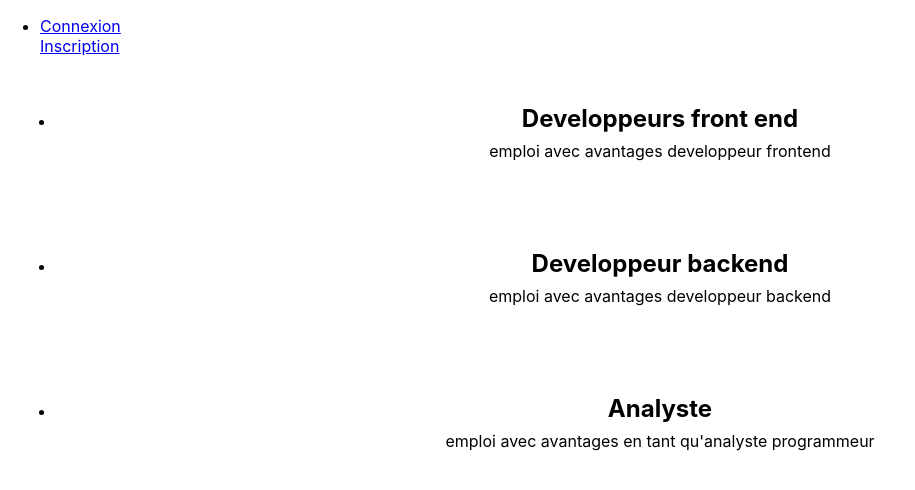
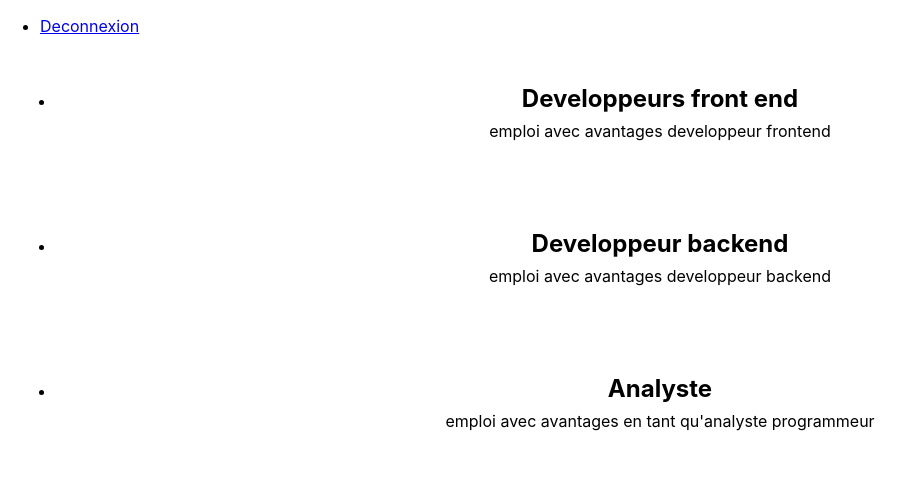
Before and after one commit to MyriamAssam/ProjetJob, a React (Create React App) app in the folder Frontend/: page /offres in a window 1280 px wide. Shown: the top 490 px of the page, without its empty margins (0-915 px from the left). Built offline with nearby package versions, Linux system fonts and the light colour scheme; sample sign-in values are in the browser's storage.

Commit message:
Fait : Affiche connexion/inscription ou deconnexion selon si connected

```diff
--- a/Frontend/src/components/OffersList/OffersList.jsx
+++ b/Frontend/src/components/OffersList/OffersList.jsx
@@ -1,7 +1,11 @@
 import React from "react";
+import { useContext } from "react";
 import OffersItem from "../offersItem/OffersItem";
+import { AuthContext } from "../context/AuthContext";
 
 const OffersList = ({ items }) => {
+  const auth = useContext(AuthContext);
+  console.log("90",auth);
   if (items.length === 0) {
     return <h2>Aucune offre disponible</h2>;
   }
--- a/Frontend/src/components/login/Login.jsx
+++ b/Frontend/src/components/login/Login.jsx
@@ -11,6 +11,8 @@ export default function Login(props) {
 
     const auth = useContext(AuthContext);
     const [error, SetError] = useState(null);
+
+    console.log("Login ", auth.userId);
 
     console.log(props.type);
     async function authSubmitHandler(event) {
@@ -30,7 +32,8 @@ export default function Login(props) {
           console.log("1", responseData);
             auth.login(responseData.userId, responseData.token);
 
-            console.log("12", auth.isLoggedIn);
+
+            navigate("/offres");
         } catch (err) {
           SetError(err.message || "une erreur");
           console.log(err);
--- a/Frontend/src/components/navigation/NavLinks.jsx
+++ b/Frontend/src/components/navigation/NavLinks.jsx
@@ -5,15 +5,19 @@ import { AuthContext } from "../context/AuthContext";
 
 const NavLinks = (props) => {
   const auth = useContext(AuthContext);
-  console.log(auth);
+  console.log("123432",auth.userId);
 
   return (
     <ul className="liens-nav">
-      {!auth.isLoggedIn && (
+      {auth.user === null ? (
         <li>
           <NavLink to="/connexion">Connexion</NavLink>
           <br />
           <NavLink to="/register">Inscription</NavLink>
+        </li>
+      ) : (
+        <li>
+          <NavLink to="/connexion" onClick={() => auth.logout()}>Deconnexion</NavLink>
         </li>
       )}
     </ul>
```
